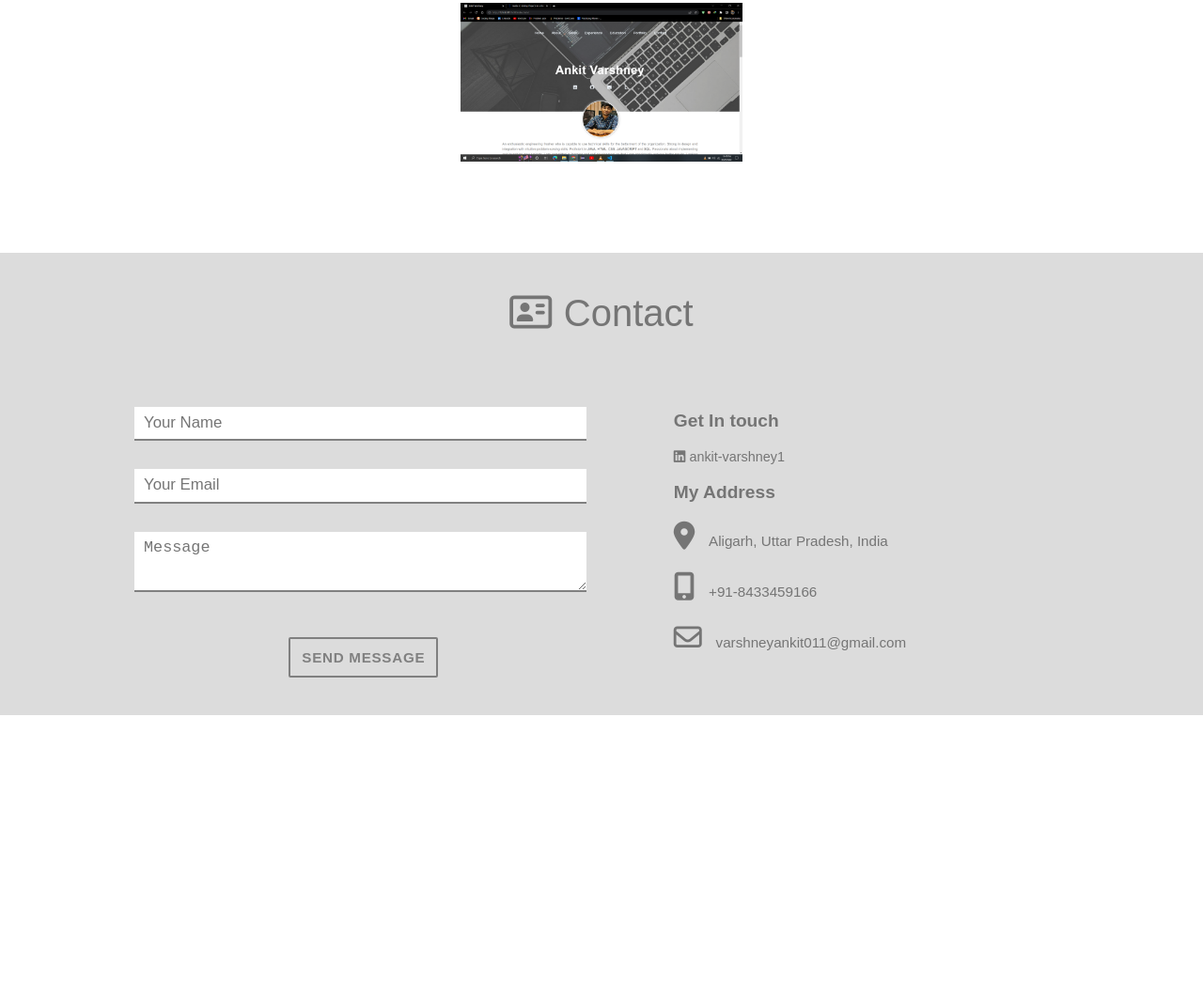
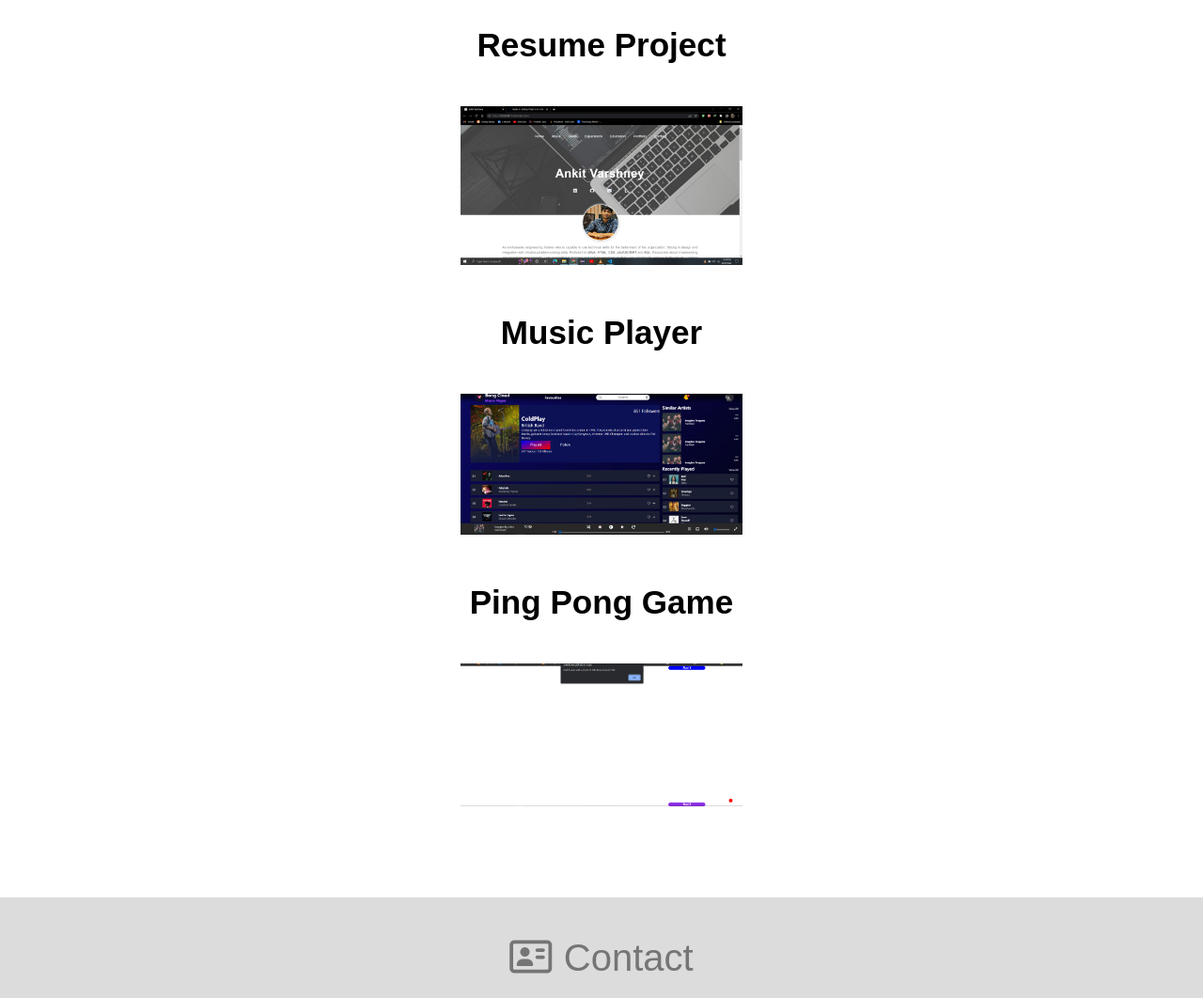
Before and after one commit to ankitvars/Resume_Project, a website: page index.html in a window 1280 px wide. Shown: the part 2953-4015 px from the top of the page at 94% size. Before the commit the page ends 3714 px from the top, so only its background shows below. Drawn offline with Linux system fonts and the light colour scheme; a web font is replaced by a local one.

Commit message:
Portfolio Updated

```diff
--- a/index.html
+++ b/index.html
@@ -275,7 +275,9 @@
                 </span>
                 <span> Portfolio </span>
             </h1>
+            <h3>Resume Project</h3>
             <div class="portfolio-image-container">
+
                 <img src="images/Screenshot (18).png">
                 <div class="portfolio-details">
                     <p>
@@ -284,6 +286,28 @@
                 </div>
 
             </div>
+            <h3>Music Player</h3>
+            <div class="portfolio-image-container">
+
+                <img src="images/Screenshot (103).png">
+                <div class="portfolio-details">
+                    <p>
+                        This project is made using HTML , CSS and Javascript.
+                    </p>
+                </div>
+
+            </div>
+            <h3>Ping Pong Game</h3>
+            <div class="portfolio-image-container">
+                <img src="images/Screenshot (105).png">
+                <div class="portfolio-details">
+                    <p>
+                        This project is made using HTML and Javascript.
+                    </p>
+                </div>
+
+            </div>
+
 
 
         </div>
--- a/style.css
+++ b/style.css
@@ -388,10 +388,11 @@ section:target{
 #portfolio-container {
     box-sizing: border-box;
     display: flex;
-    flex-wrap: wrap;
+    flex-direction: row;
+    /* flex-wrap: wrap; */
     width: 100%;
     padding: 0 50px;
-    margin-bottom: 2%;
+    margin-bottom: 4%;
     justify-content: space-around;
 }
 
@@ -430,7 +431,7 @@ section:target{
 .portfolio-image-container:hover .portfolio-details {
     background-color: #80808078;
     /* display: block; */
-    color: white;
+    color: darkgoldenrod;
 }
 
 
```
Also changed, not shown: images/Screenshot (103).png (added), images/Screenshot (105).png (added).
